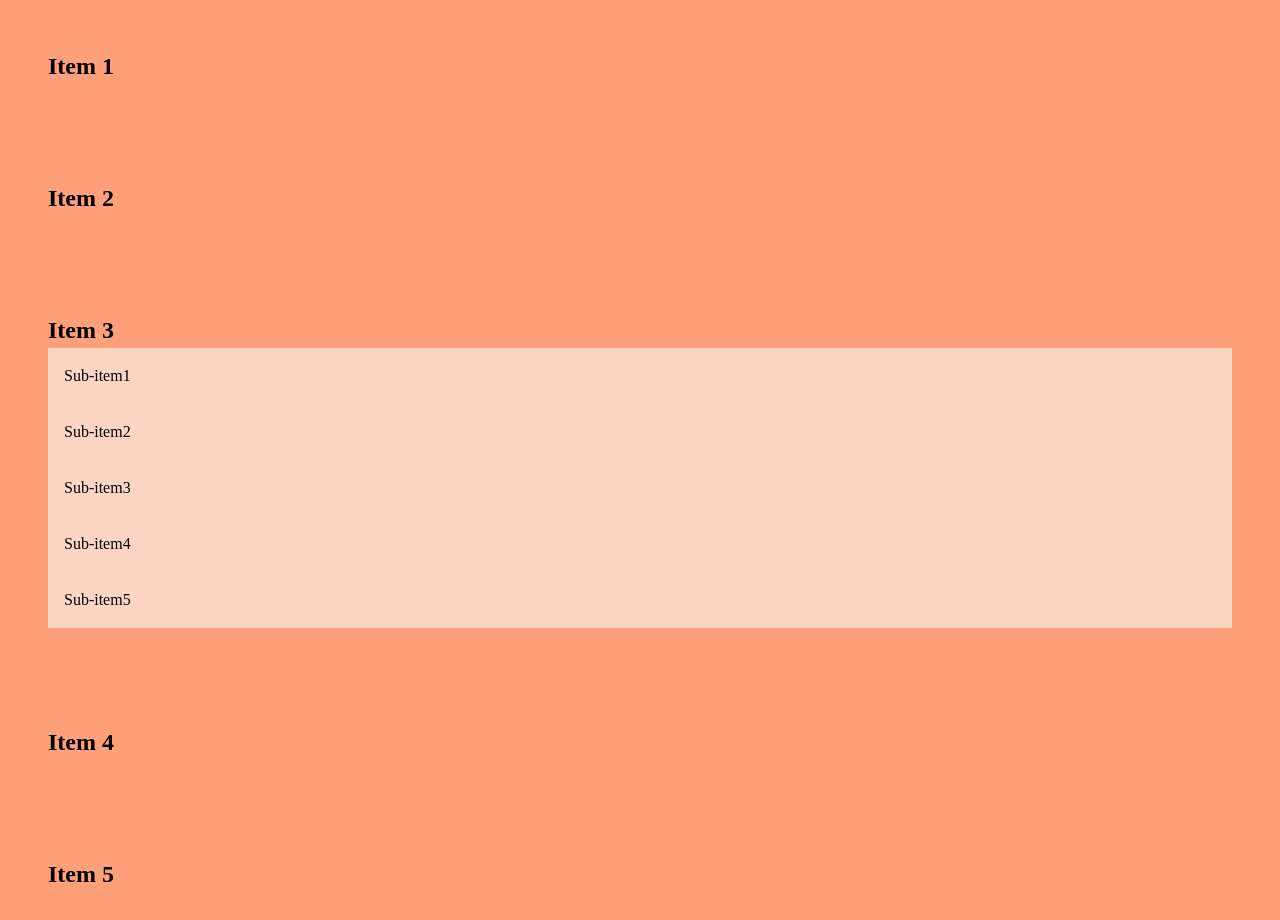
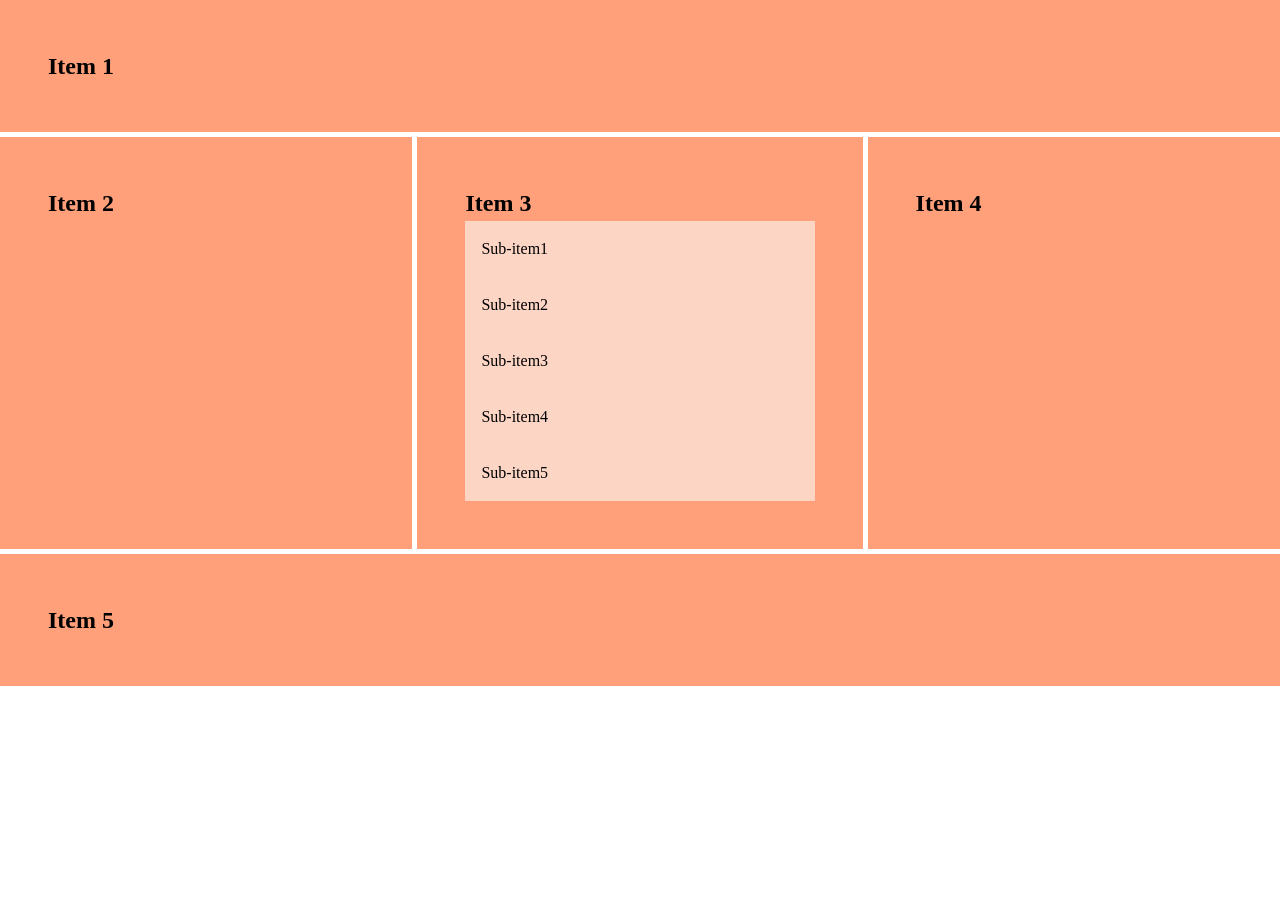
Before and after one commit to annaegea07/Ejercicio-06, a plain HTML site: page index.html in a window 1280 px wide. After the commit the page ends 800 px from the top, so only its background shows below. Drawn offline with Linux system fonts and the light colour scheme.

Commit message:
char: organizo los items de la fase 2

```diff
--- a/css/style.css
+++ b/css/style.css
@@ -15,27 +15,29 @@ h1 {
   padding: 3rem;
 }
 .item-1 {
- /* grid-column: 1 / 4;*/
+  grid-column: 1 / 4;
 }
 
 .item-2 {
-
-   /* grid-column: 1 / 4;*/
+  grid-column: 1 / 1;
 }
 
 .item-3 {
-
- /* grid-column: 1 / 4;*/
+  grid-column: 2 / 3;
 }
 
 .item-4 {
-
- /* grid-column: 1 / 4;*/
+  grid-column: 3 / 4;
 }
 
 .item-5 {
+  grid-column: 1 / 4;
+}
 
- /* grid-column: 1 / 4;*/
+.grid-container {
+  display: grid;
+  grid-template-columns: repeat(1fr 2fr 1fr);
+  gap:5px;
 }
 .sub-item {
   background-color: var( --color-bg-sub);
```
